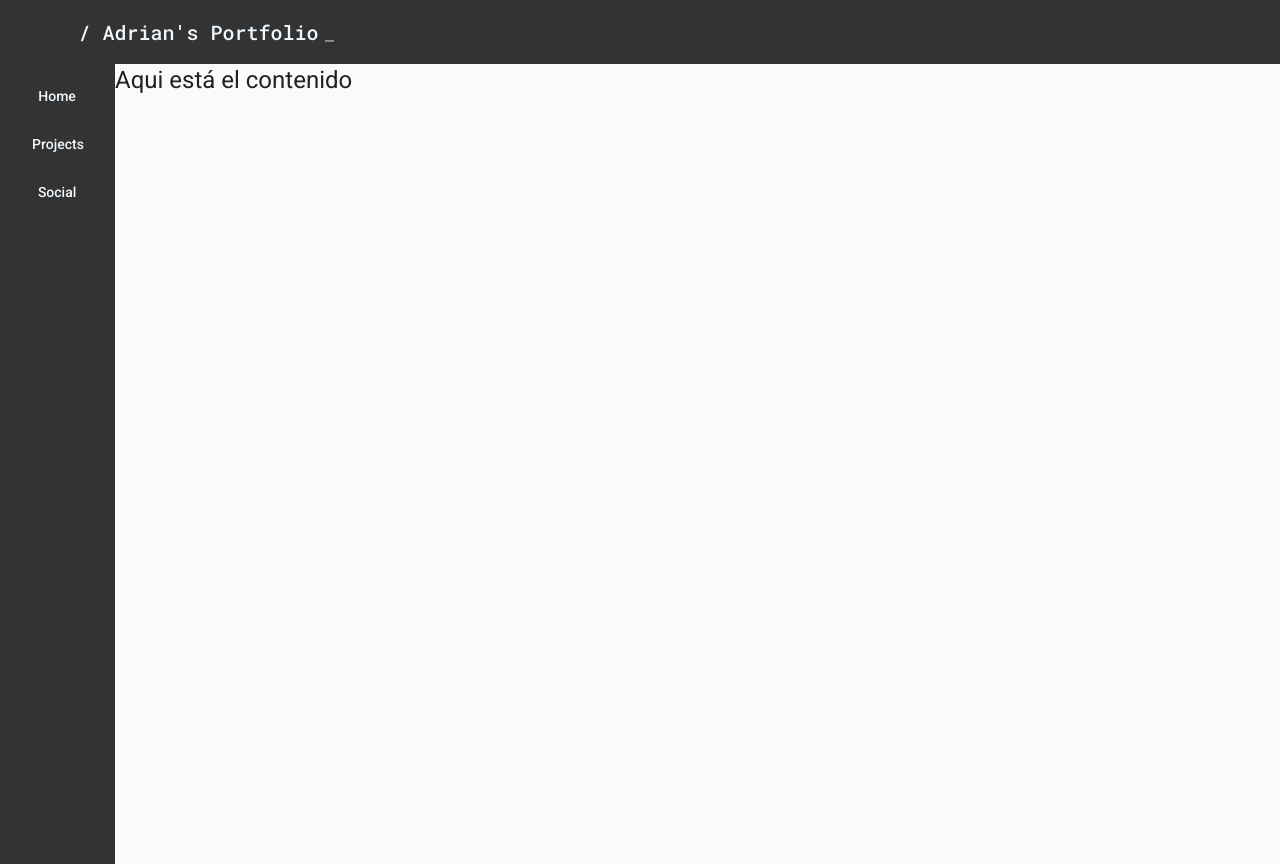
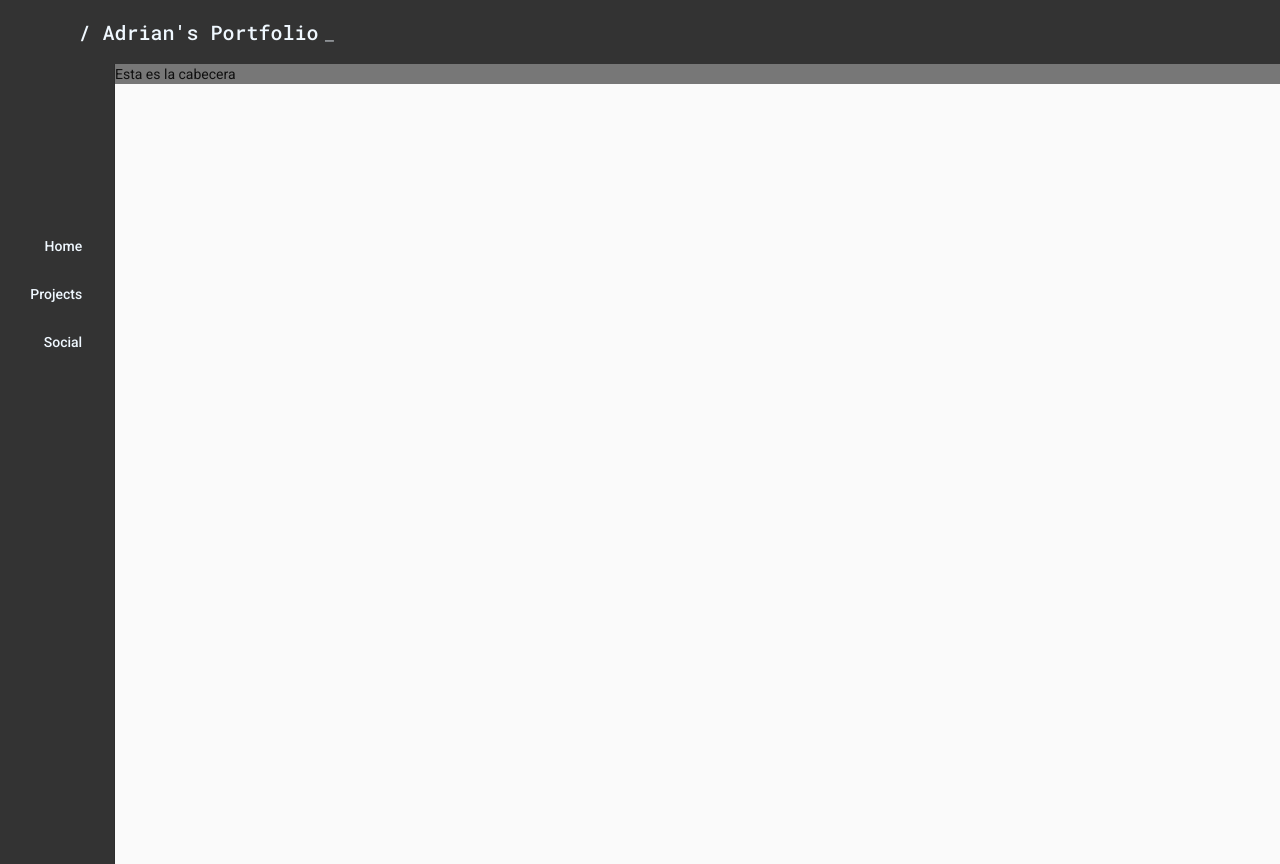
Before and after one commit to adrianlpzt/MyPortfolio, an Angular app: page / in a window 1280 px wide. Built offline with nearby package versions, Linux system fonts and the light colour scheme.

Commit message:
Starting profile header

```diff
--- a/src/app/app.component.html
+++ b/src/app/app.component.html
@@ -6,6 +6,6 @@
     <app-menu></app-menu>
   </mat-sidenav>
   <mat-sidenav-content>
-    <h1>Aqui está el contenido</h1>
+    <app-profile></app-profile>
   </mat-sidenav-content>
 </mat-sidenav-container>
--- a/src/app/app.module.ts
+++ b/src/app/app.module.ts
@@ -14,6 +14,7 @@ import {MatToolbarModule} from '@angular/material/toolbar';
 import { BrowserAnimationsModule } from '@angular/platform-browser/animations';
 import { MenuComponent } from './menu/menu.component';
 import {MatButtonModule} from '@angular/material/button';
+import { ProfileComponent } from './profile/profile.component';
 
 
 
@@ -23,7 +24,8 @@ import {MatButtonModule} from '@angular/material/button';
 @NgModule({
   declarations: [
     AppComponent,
-    MenuComponent
+    MenuComponent,
+    ProfileComponent
   ],
   imports: [
     MatButtonModule,
--- a/src/app/menu/menu.component.css
+++ b/src/app/menu/menu.component.css
@@ -1,12 +1,17 @@
 .menu {
+    position: absolute;
+    top: 150px;
+    right: 0;
     text-align: center;
     }
 
 .item-menu {
-    text-align: center;
+    width: 100%;
 }
 
 .item-menu button {
+    width: 100%;
     color: aliceblue;
     margin: 0 auto;
+    text-align: right;
 }
--- /dev/null
+++ b/src/app/profile/profile.component.css
@@ -0,0 +1,3 @@
+.header {
+    background-color: #777777;
+}
--- /dev/null
+++ b/src/app/profile/profile.component.html
@@ -0,0 +1,3 @@
+<div class="header">
+    Esta es la cabecera
+</div>
--- /dev/null
+++ b/src/app/profile/profile.component.ts
@@ -0,0 +1,15 @@
+import { Component, OnInit } from '@angular/core';
+
+@Component({
+  selector: 'app-profile',
+  templateUrl: './profile.component.html',
+  styleUrls: ['./profile.component.css']
+})
+export class ProfileComponent implements OnInit {
+
+  constructor() { }
+
+  ngOnInit(): void {
+  }
+
+}
```
